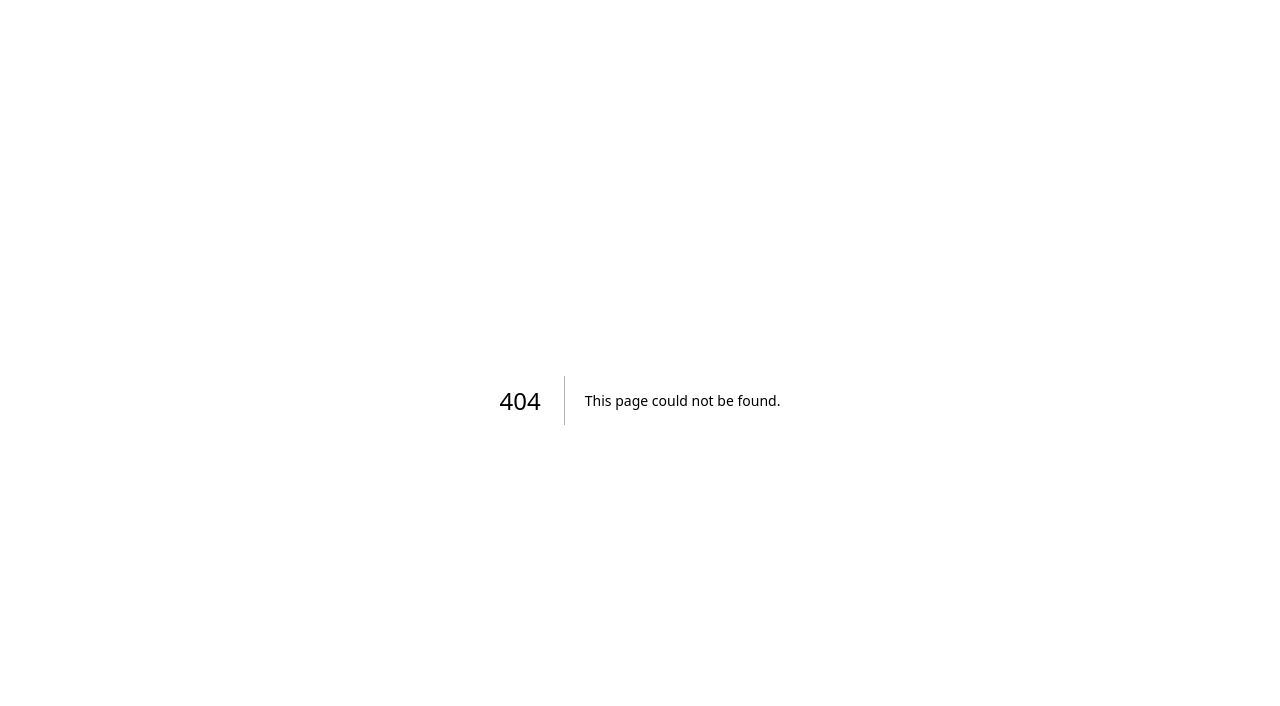
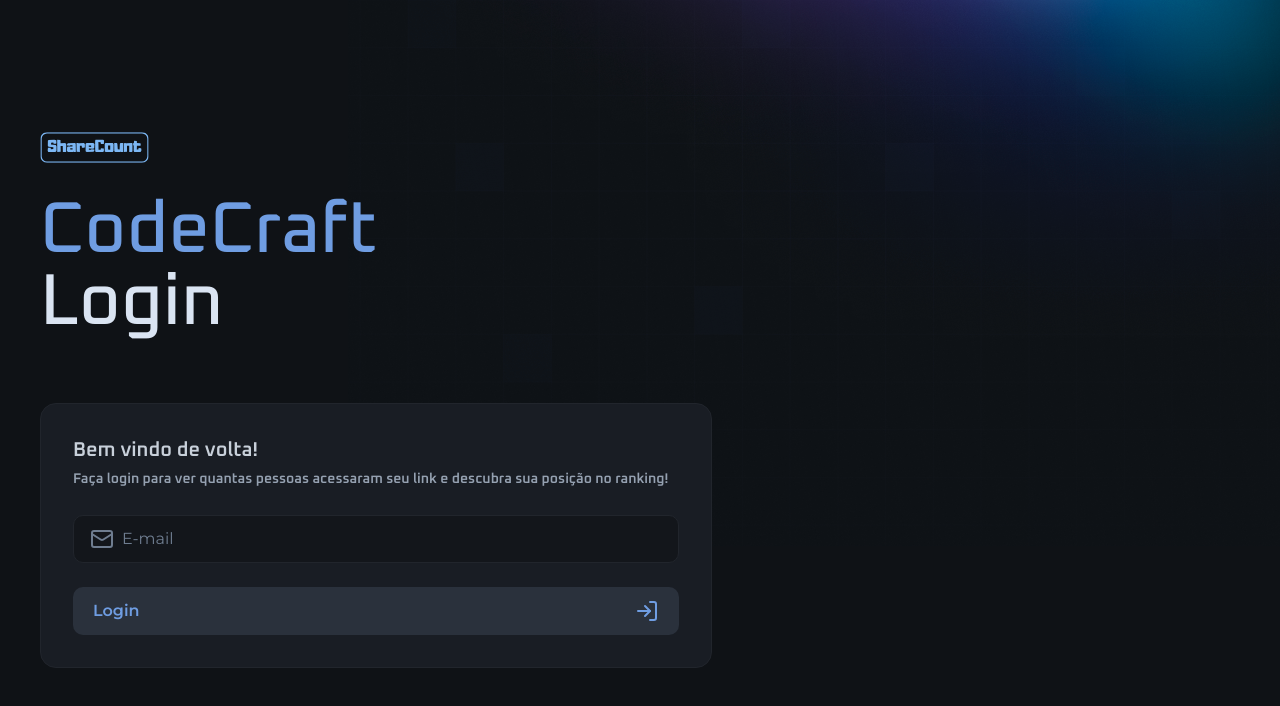
Before and after one commit to Joao-Pedro-Santos-Silva/ShareCount, a Next.js app: page /login in a window 1280 px wide. Before the commit this address had no page. Shown: the top 706 px of the page. Built offline with nearby package versions, Linux system fonts and the light colour scheme.

Commit message:
Parte - 4 tela de login

```diff
--- /dev/null
+++ b/biome.json
@@ -0,0 +1,34 @@
+{
+	"$schema": "./node_modules/@biomejs/biome/configuration_schema.json",
+	"organizeImports": {
+		"enabled": true
+	},
+	"formatter": {
+		"indentStyle": "tab",
+		"lineWidth": 80
+	},
+	"javascript": {
+		"formatter": {
+			"arrowParentheses": "always",
+			"jsxQuoteStyle": "double",
+			"quoteStyle": "single",
+			"semicolons": "asNeeded",
+			"trailingCommas": "es5"
+		}
+	},
+	"linter": {
+		"enabled": true,
+		"rules": {
+			"recommended": true,
+			"a11y": {
+				"noSvgWithoutTitle": "off"
+			},
+			"suspicious": {
+				"noArrayIndexKey": "info"
+			}
+		}
+	},
+	"files": {
+		"ignore": ["node_modules"]
+	}
+}
--- a/package.json
+++ b/package.json
@@ -11,6 +11,7 @@
   "dependencies": {
     "@hookform/resolvers": "^4.1.3",
     "@tailwindcss/postcss": "^4.0.9",
+    "init": "^0.1.2",
     "lucide-react": "^0.477.0",
     "next": "15.2.1",
     "orval": "^7.6.0",
@@ -24,6 +25,7 @@
     "zod": "^3.24.2"
   },
   "devDependencies": {
+    "@biomejs/biome": "^1.9.4",
     "@types/node": "^20",
     "@types/react": "^19",
     "@types/react-dom": "^19",
--- a/src/app/(home)/page.tsx
+++ b/src/app/(home)/page.tsx
@@ -1,12 +1,11 @@
-import Image from "next/image";
+import Image from 'next/image'
 
-import { Radio } from "lucide-react";
-import logo from "../../assets/logo.svg";
-import { SubscriptionForm } from "./subscription-form";
+import { Radio } from 'lucide-react'
+import logo from '../../assets/logo.svg'
+import { SubscriptionForm } from './subscription-form'
 
 export default function Home() {
 	return (
-
 		<div className="min-h-dvh flex flex-col justify-center gap-16">
 			<div className="flex flex-col gap-8 items-center md:items-start">
 				<Image src={logo} alt="devstage" width={108.5} height={30} />
@@ -28,19 +27,21 @@ export default function Home() {
 						</span>
 					</div>
 					<p className="text-gray-300 leading-relaxed text-sm md:text-base">
-            Um evento feito por e para pessoas desenvolvedoras apaixonadas por
-            criar soluções inovadoras e compartilhar conhecimento. Vamos
-            mergulhar nas tendências mais recentes em desenvolvimento de
-            software, arquitetura de sistemas e tecnologias emergentes, com
-            palestras, workshops e hackathons.
+						O site é uma plataforma interativa que rastreia e exibe a quantidade
+						de acessos a um link específico, permitindo que os usuários
+						visualizem sua posição em um ranking de acessos. Ao fazer login,
+						cada usuário pode acompanhar em tempo real quantas pessoas já
+						entraram no link e onde ele se posiciona em relação aos demais.
 						<br />
 						<br />
-            Dias 15 a 17 de março | Das 18h às 21h | Online & Gratuito
+						Ideal para campanhas virais, desafios ou simplesmente para
+						acompanhar o engajamento de um link compartilhado, o site oferece
+						uma experiência dinâmica e competitiva. 🚀
 					</p>
 				</div>
 
 				<SubscriptionForm />
 			</div>
 		</div>
-  );
+	)
 }
--- a/src/app/(home)/subscription-form.tsx
+++ b/src/app/(home)/subscription-form.tsx
@@ -1,39 +1,43 @@
-'use client';
+'use client'
 
-import { Button } from "@/components/button";
-import { InputField, InputIcon, InputRoot } from "@/components/input";
-import { subscribeToEvent } from "@/http/api";
-import { zodResolver } from '@hookform/resolvers/zod';
-import { ArrowRight, Mail, User } from "lucide-react";
-import { useRouter, useSearchParams } from "next/navigation";
-import { useForm } from "react-hook-form";
-import { z } from 'zod';
+import { Button } from '@/components/button'
+import { InputField, InputIcon, InputRoot } from '@/components/input'
+import { subscribeToEvent } from '@/http/api'
+import { zodResolver } from '@hookform/resolvers/zod'
+import { ArrowRight, LogIn, Mail, User } from 'lucide-react'
+import { useRouter, useSearchParams } from 'next/navigation'
+import { useForm } from 'react-hook-form'
+import { z } from 'zod'
 
 const subscriptionSchema = z.object({
-  name: z.string().min(2, "Digite seu nome completo"),
-  email: z.string().email("Digite um e-mail valido"),
+	name: z.string().min(2, 'Digite seu nome completo'),
+	email: z.string().email('Digite um e-mail valido'),
 })
 
 type SubscriptionSchema = z.infer<typeof subscriptionSchema>
 
 export function SubscriptionForm() {
-  const router = useRouter();
-  const searchParams = useSearchParams();
+	const router = useRouter()
+	const searchParams = useSearchParams()
 
-  const { register, handleSubmit, formState: { errors } } = useForm<SubscriptionSchema>({
+	const {
+		register,
+		handleSubmit,
+		formState: { errors },
+	} = useForm<SubscriptionSchema>({
 		resolver: zodResolver(subscriptionSchema),
-  });
+	})
 
 	async function onSubscribe({ name, email }: SubscriptionSchema) {
-    const referrer = searchParams.get('referrer');
+		const referrer = searchParams.get('referrer')
 
-    const {subscribeId} = await subscribeToEvent({
+		const { subscribeId } = await subscribeToEvent({
 			name,
 			email,
 			referrer,
-    });
+		})
 
-    router.push(`/invite/${subscribeId}`);
+		router.push(`/invite/${subscribeId}`)
 	}
 
 	return (
@@ -89,6 +93,11 @@ export function SubscriptionForm() {
 				Confirmar
 				<ArrowRight className="size-6" />
 			</Button>
+
+			<Button type="button" onClick={() => router.push('/login')}>
+				Login
+				<LogIn className="size-6" />
+			</Button>
 		</form>
-  );
+	)
 }
--- /dev/null
+++ b/src/app/login/loginForm.tsx
@@ -0,0 +1,80 @@
+'use client'
+
+import { Button } from '@/components/button'
+import { InputField, InputIcon, InputRoot } from '@/components/input'
+import { loginToEvent } from '@/http/api'
+import { zodResolver } from '@hookform/resolvers/zod'
+import { LogIn, Mail } from 'lucide-react'
+import { useRouter } from 'next/navigation'
+import { useState } from 'react'
+import { useForm } from 'react-hook-form'
+import { setErrorMap, z } from 'zod'
+
+const loginSchema = z.object({
+	email: z.string().email('Digite um e-mail valido'),
+})
+
+type LoginSchema = z.infer<typeof loginSchema>
+
+export function LoginForm() {
+	const router = useRouter()
+
+	const {
+		register,
+		handleSubmit,
+		formState: { errors },
+	} = useForm<LoginSchema>({
+		resolver: zodResolver(loginSchema),
+	})
+
+	async function onSubscribe({ email }: LoginSchema) {
+		const { subscribeId } = await loginToEvent(email)
+
+		if (subscribeId === undefined) {
+			return
+		}
+
+		router.push(`/invite/${subscribeId}`)
+	}
+
+	return (
+		<form
+			onSubmit={handleSubmit(onSubscribe)}
+			className="w-full bg-gray-700 border border-gray-600 rounded-2xl p-8 space-y-6 md:max-w-2xl"
+		>
+			<h2 className="font-heading font-semibold text-gray-200 text-xl">
+				Bem vindo de volta!
+				<p className="text-gray-300 leading-relaxed text-sm mt-1">
+					Faça login para ver quantas pessoas acessaram seu link e descubra sua
+					posição no ranking!
+				</p>
+			</h2>
+
+			<div className="space-y-3">
+				<div className="space-y-2">
+					<InputRoot error={!!errors?.email}>
+						<InputIcon>
+							<Mail className="size-6" />
+						</InputIcon>
+						<InputField
+							type="text"
+							placeholder="E-mail"
+							{...register('email')}
+						/>
+					</InputRoot>
+
+					{errors?.email && (
+						<p className="text-danger font-semibold text-xs">
+							{errors.email.message}
+						</p>
+					)}
+				</div>
+			</div>
+
+			<Button type="submit">
+				Login
+				<LogIn className="size-6" />
+			</Button>
+		</form>
+	)
+}
--- /dev/null
+++ b/src/app/login/page.tsx
@@ -0,0 +1,21 @@
+import Image from 'next/image'
+import logo from '../../assets/logo.svg'
+import { LoginForm } from './loginForm'
+
+export default function LoginPage() {
+	return (
+		<div className="min-h-dvh flex flex-col justify-center gap-16">
+			<div className="flex flex-col gap-8 items-center md:items-start">
+				<Image src={logo} alt="devstage" width={108.5} height={30} />
+
+				<h1 className="text-4xl text-center leading-none font-heading font-medium flex flex-col md:text-7xl md:text-left">
+					<span className="text-blue">CodeCraft</span> Login
+				</h1>
+			</div>
+
+			<div className="flex gap-5 items-stretch flex-col md:flex-row">
+				<LoginForm />
+			</div>
+		</div>
+	)
+}
--- a/src/http/api.ts
+++ b/src/http/api.ts
@@ -5,72 +5,72 @@
  * OpenAPI spec version: 0.0.1
  */
 export type SubscribeToEventBody = {
-  name: string;
-  email: string;
+	name: string
+	email: string
 	/** @nullable */
-  referrer?: string | null;
-};
+	referrer?: string | null
+}
 
 export type SubscribeToEvent201 = {
-  subscribeId: string;
-};
+	subscribeId: string
+}
 
 /**
  * @nullable
  */
-export type AccessInviteLink302 = typeof AccessInviteLink302[keyof typeof AccessInviteLink302] | null;
-
+export type AccessInviteLink302 =
+	| (typeof AccessInviteLink302)[keyof typeof AccessInviteLink302]
+	| null
 
 // eslint-disable-next-line @typescript-eslint/no-redeclare
 export const AccessInviteLink302 = {
 	null: 'null',
-} as const;
+} as const
 
 export type GetSubscriberInviteClicks200 = {
-  count: number;
-};
+	count: number
+}
 
 export type GetSubscriberInviteCount200 = {
-  count: number;
-};
+	count: number
+}
 
 export type GetSubscriberRankingPosition200 = {
 	/** @nullable */
-  position: number | null;
-};
+	position: number | null
+}
 
 export type GetRanking200RankingItem = {
-  id: string;
-  name: string;
-  score: number;
-};
+	id: string
+	name: string
+	score: number
+}
 
 export type GetRanking200 = {
-  ranking: GetRanking200RankingItem[];
-};
+	ranking: GetRanking200RankingItem[]
+}
+
+export type LoginToEvent200 = {
+	subscribeId?: string
+}
 
 /**
  * @summary Subscribe to event
  */
 export const getSubscribeToEventUrl = () => {
-
-
-
-
 	return `http://localhost:3333/subscriptions`
 }
 
-export const subscribeToEvent = async (subscribeToEventBody: SubscribeToEventBody, options?: RequestInit): Promise<SubscribeToEvent201> => {
-
-  const res = await fetch(getSubscribeToEventUrl(),
-  {
+export const subscribeToEvent = async (
+	subscribeToEventBody: SubscribeToEventBody,
+	options?: RequestInit
+): Promise<SubscribeToEvent201> => {
+	const res = await fetch(getSubscribeToEventUrl(), {
 		...options,
 		method: 'POST',
 		headers: { 'Content-Type': 'application/json', ...options?.headers },
-    body: JSON.stringify(
-      subscribeToEventBody,)
-  }
-)
+		body: JSON.stringify(subscribeToEventBody),
+	})
 
 	const body = [204, 205, 304].includes(res.status) ? null : await res.text()
 	const data: SubscribeToEvent201 = body ? JSON.parse(body) : {}
@@ -78,29 +78,21 @@ export const subscribeToEvent = async (subscribeToEventBody: SubscribeToEventBod
 	return data
 }
 
-
-
 /**
  * @summary Access invite link
  */
-export const getAccessInviteLinkUrl = (subscriberId: string,) => {
-
-
-
-
+export const getAccessInviteLinkUrl = (subscriberId: string) => {
 	return `http://localhost:3333/invites/${subscriberId}`
 }
 
-export const accessInviteLink = async (subscriberId: string, options?: RequestInit): Promise<unknown> => {
-
-  const res = await fetch(getAccessInviteLinkUrl(subscriberId),
-  {
+export const accessInviteLink = async (
+	subscriberId: string,
+	options?: RequestInit
+): Promise<unknown> => {
+	const res = await fetch(getAccessInviteLinkUrl(subscriberId), {
 		...options,
-    method: 'GET'
-
-
-  }
-)
+		method: 'GET',
+	})
 
 	const body = [204, 205, 304].includes(res.status) ? null : await res.text()
 	const data: unknown = body ? JSON.parse(body) : {}
@@ -108,29 +100,21 @@ export const accessInviteLink = async (subscriberId: string, options?: RequestIn
 	return data
 }
 
-
-
 /**
  * @summary Get subscriber ranking invites clicks count
  */
-export const getGetSubscriberInviteClicksUrl = (subscriberId: string,) => {
-
-
-
-
+export const getGetSubscriberInviteClicksUrl = (subscriberId: string) => {
 	return `http://localhost:3333/subscribers/${subscriberId}/ranking/clicks`
 }
 
-export const getSubscriberInviteClicks = async (subscriberId: string, options?: RequestInit): Promise<GetSubscriberInviteClicks200> => {
-
-  const res = await fetch(getGetSubscriberInviteClicksUrl(subscriberId),
-  {
+export const getSubscriberInviteClicks = async (
+	subscriberId: string,
+	options?: RequestInit
+): Promise<GetSubscriberInviteClicks200> => {
+	const res = await fetch(getGetSubscriberInviteClicksUrl(subscriberId), {
 		...options,
-    method: 'GET'
-
-
-  }
-)
+		method: 'GET',
+	})
 
 	const body = [204, 205, 304].includes(res.status) ? null : await res.text()
 	const data: GetSubscriberInviteClicks200 = body ? JSON.parse(body) : {}
@@ -138,29 +122,21 @@ export const getSubscriberInviteClicks = async (subscriberId: string, options?:
 	return data
 }
 
-
-
 /**
  * @summary Get subscriber ranking invites count
  */
-export const getGetSubscriberInviteCountUrl = (subscriberId: string,) => {
-
-
-
-
+export const getGetSubscriberInviteCountUrl = (subscriberId: string) => {
 	return `http://localhost:3333/subscribers/${subscriberId}/ranking/count`
 }
 
-export const getSubscriberInviteCount = async (subscriberId: string, options?: RequestInit): Promise<GetSubscriberInviteCount200> => {
-
-  const res = await fetch(getGetSubscriberInviteCountUrl(subscriberId),
-  {
+export const getSubscriberInviteCount = async (
+	subscriberId: string,
+	options?: RequestInit
+): Promise<GetSubscriberInviteCount200> => {
+	const res = await fetch(getGetSubscriberInviteCountUrl(subscriberId), {
 		...options,
-    method: 'GET'
-
-
-  }
-)
+		method: 'GET',
+	})
 
 	const body = [204, 205, 304].includes(res.status) ? null : await res.text()
 	const data: GetSubscriberInviteCount200 = body ? JSON.parse(body) : {}
@@ -168,29 +144,21 @@ export const getSubscriberInviteCount = async (subscriberId: string, options?: R
 	return data
 }
 
-
-
 /**
  * @summary Get subscriber ranking position
  */
-export const getGetSubscriberRankingPositionUrl = (subscriberId: string,) => {
-
-
-
-
+export const getGetSubscriberRankingPositionUrl = (subscriberId: string) => {
 	return `http://localhost:3333/subscribers/${subscriberId}/ranking/position`
 }
 
-export const getSubscriberRankingPosition = async (subscriberId: string, options?: RequestInit): Promise<GetSubscriberRankingPosition200> => {
-
-  const res = await fetch(getGetSubscriberRankingPositionUrl(subscriberId),
-  {
+export const getSubscriberRankingPosition = async (
+	subscriberId: string,
+	options?: RequestInit
+): Promise<GetSubscriberRankingPosition200> => {
+	const res = await fetch(getGetSubscriberRankingPositionUrl(subscriberId), {
 		...options,
-    method: 'GET'
-
-
-  }
-)
+		method: 'GET',
+	})
 
 	const body = [204, 205, 304].includes(res.status) ? null : await res.text()
 	const data: GetSubscriberRankingPosition200 = body ? JSON.parse(body) : {}
@@ -198,32 +166,45 @@ export const getSubscriberRankingPosition = async (subscriberId: string, options
 	return data
 }
 
-
-
 /**
  * @summary Get ranking
  */
 export const getGetRankingUrl = () => {
-
-
-
-
 	return `http://localhost:3333/ranking`
 }
 
-export const getRanking = async ( options?: RequestInit): Promise<GetRanking200> => {
-
-  const res = await fetch(getGetRankingUrl(),
-  {
+export const getRanking = async (
+	options?: RequestInit
+): Promise<GetRanking200> => {
+	const res = await fetch(getGetRankingUrl(), {
 		...options,
-    method: 'GET'
-
-
-  }
-)
+		method: 'GET',
+	})
 
 	const body = [204, 205, 304].includes(res.status) ? null : await res.text()
 	const data: GetRanking200 = body ? JSON.parse(body) : {}
 
 	return data
 }
+
+/**
+ * @summary Login to event
+ */
+export const getLoginToEventUrl = (email: string) => {
+	return `http://localhost:3333/login/${email}`
+}
+
+export const loginToEvent = async (
+	email: string,
+	options?: RequestInit
+): Promise<LoginToEvent200> => {
+	const res = await fetch(getLoginToEventUrl(email), {
+		...options,
+		method: 'GET',
+	})
+
+	const body = [204, 205, 304].includes(res.status) ? null : await res.text()
+	const data: LoginToEvent200 = body ? JSON.parse(body) : {}
+
+	return data
+}
```
Also changed, not shown: src/app/invite/[subscriberId]/invite-link-input.tsx (+8 -8 lines), src/app/invite/[subscriberId]/page.tsx (+8 -11 lines), src/app/invite/[subscriberId]/ranking.tsx (+22 -11 lines), src/app/invite/[subscriberId]/stats.tsx (+12 -8 lines), src/app/layout.tsx (+16 -16 lines), 1 other file (tests, documents, lock files or other folders). Lines whose indentation alone changed are shown as unchanged.
